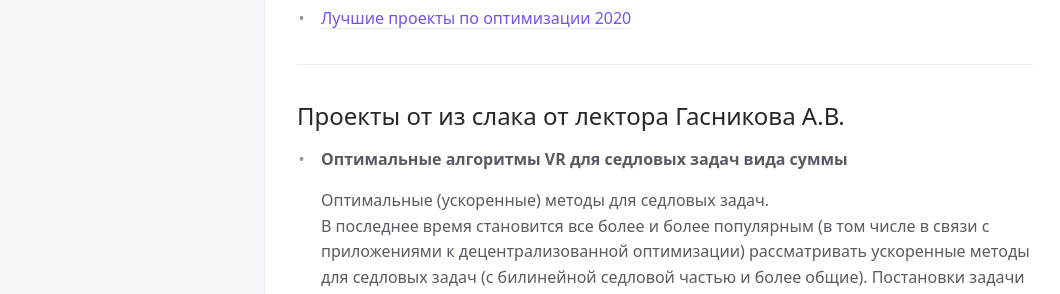
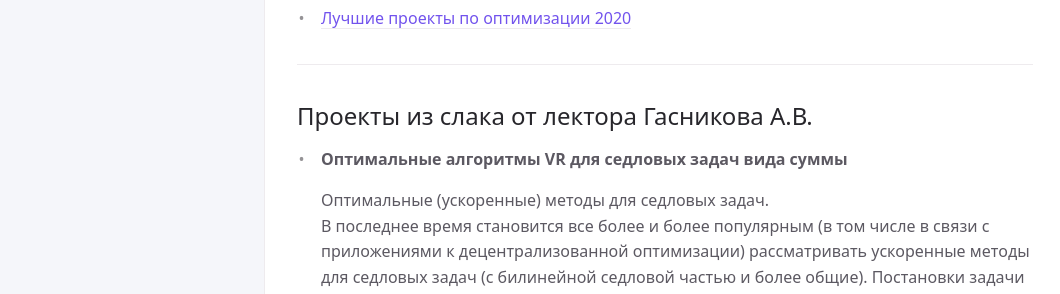
Before and after one commit to MerkulovDaniil/mipt21, a Jekyll site: the page built from projects.md, in a window 1280 px wide and 900 px high. Shown: the part 460-754 px from the top of the window, without its empty margins (107-1167 px from the left). Built offline with Jekyll 4.4.1, drawn with Linux system fonts in a browser that asks for light colours; our own code applies the rules of GitHub Pages for plain Markdown files; formulas are drawn with MathJax 3; a script that is not in the unit is left out.

Commit message:
Лишнее " от "

```diff
--- a/projects.md
+++ b/projects.md
@@ -17,7 +17,7 @@ nav_order: 4
 
 ---
 
-## Проекты от из слака от лектора Гасникова А.В.
+## Проекты из слака от лектора Гасникова А.В.
 * **Оптимальные алгоритмы VR для седловых задач вида суммы**
 
   Оптимальные (ускоренные) методы для седловых задач.\
```
